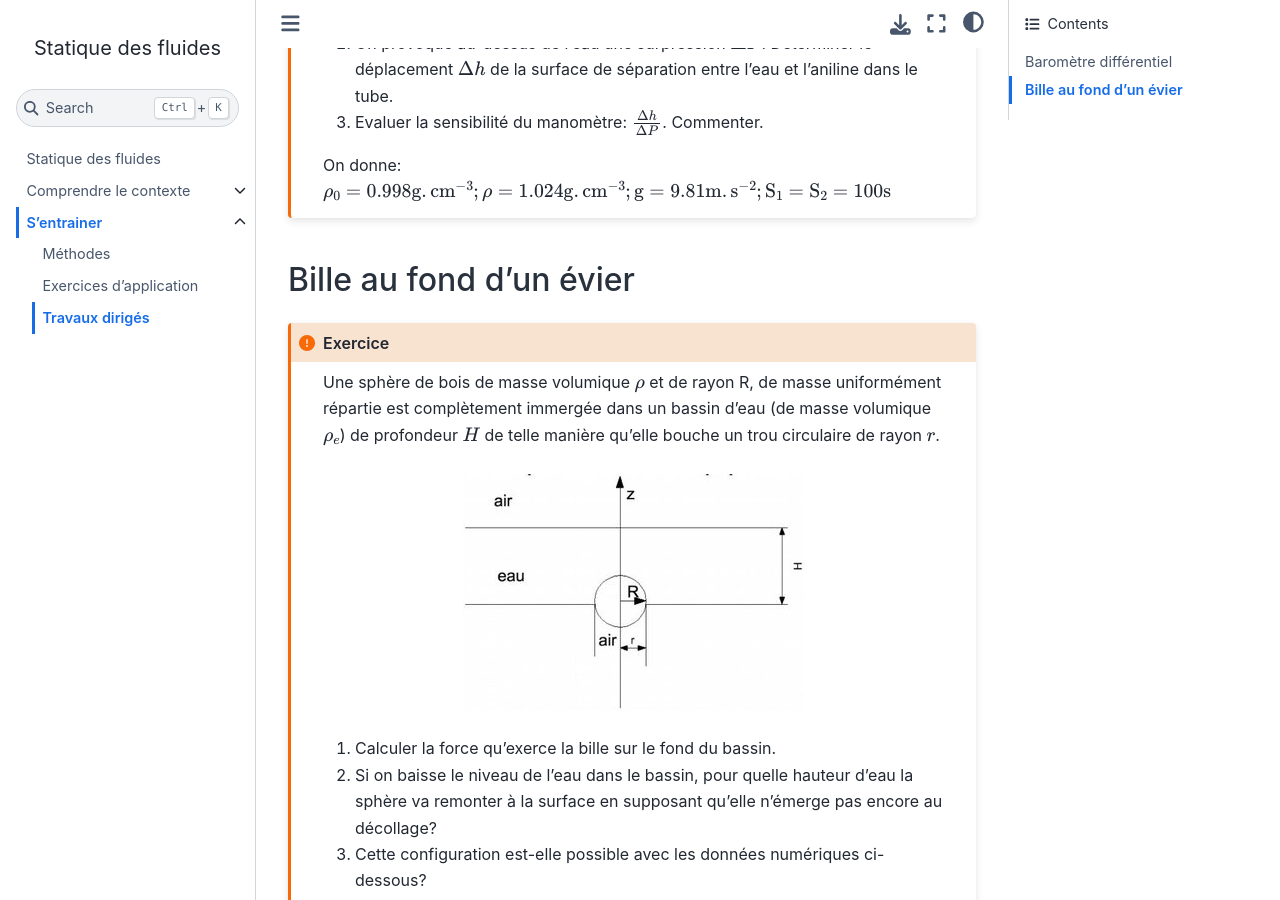
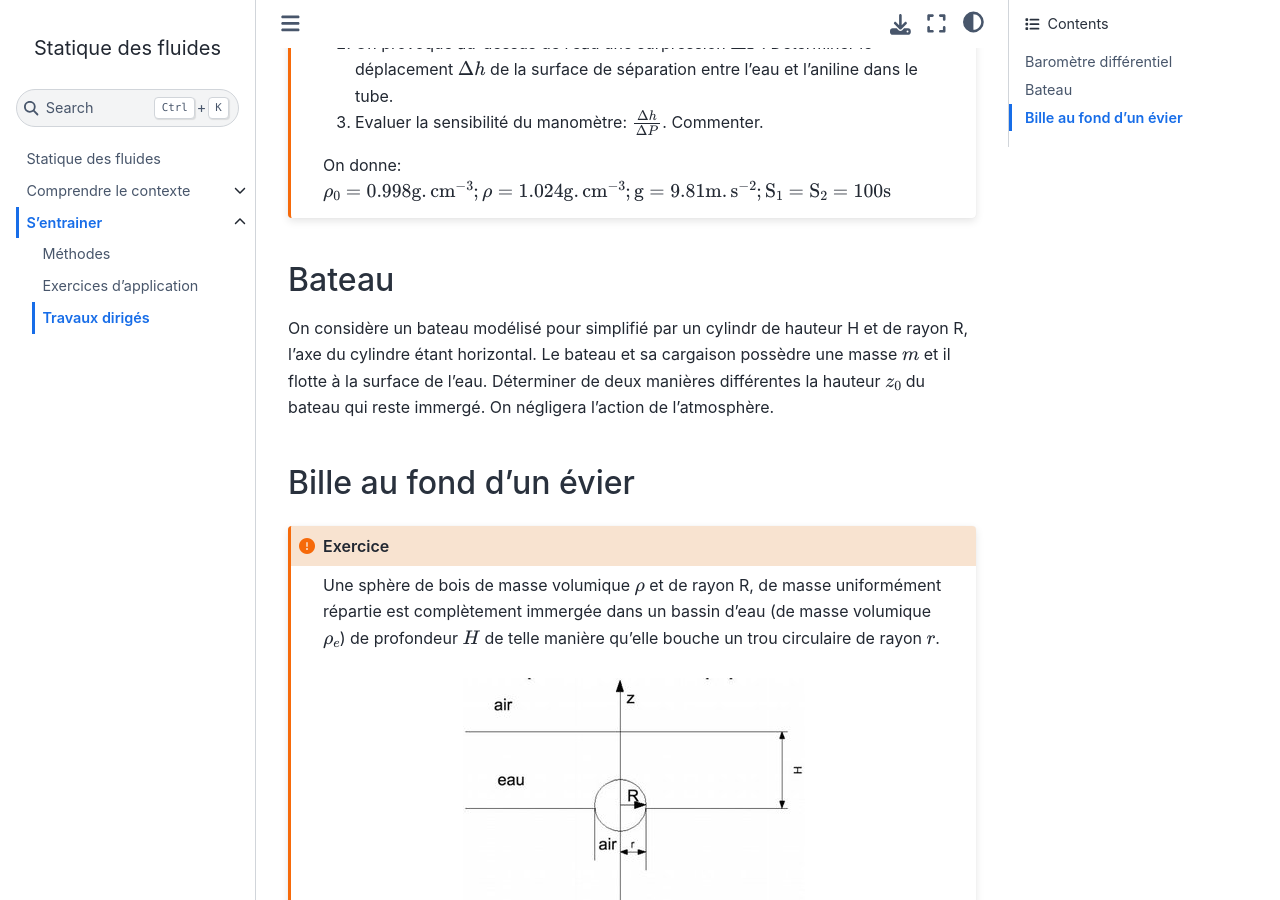
Before and after one commit to pcsi3physiquestan/statique_sources, a Jupyter Book: the page built from notebook/statique_td.md, in a window 1280 px wide and 900 px high, scrolled down 822 px. Built offline with Jupyter Book 1.0.4 settings and Sphinx 7.4.7 and the Sphinx Book theme 1.1.4, drawn with Linux system fonts in a browser that asks for light colours.

Commit message:
Mise à jour des sources

`````diff
--- a/notebook/statique_td.md
+++ b/notebook/statique_td.md
@@ -37,6 +37,9 @@ On donne: $\rho_0 = 0.998 \rm{g.cm^{-3}}; \rho = 1.024 \rm{g.cm^{-3}}; g = 9.81
 
 ````
 
+## Bateau
+On considère un bateau modélisé pour simplifié par un cylindr de hauteur H et de rayon R, l'axe du cylindre étant horizontal. Le bateau et sa cargaison possèdre une masse $m$ et il flotte à la surface de l'eau. Déterminer de deux manières différentes la hauteur $z_0$ du bateau qui reste immergé. On négligera l'action de l'atmosphère.
+
 ## Bille au fond d'un évier
 
 ````{admonition} Exercice
`````
